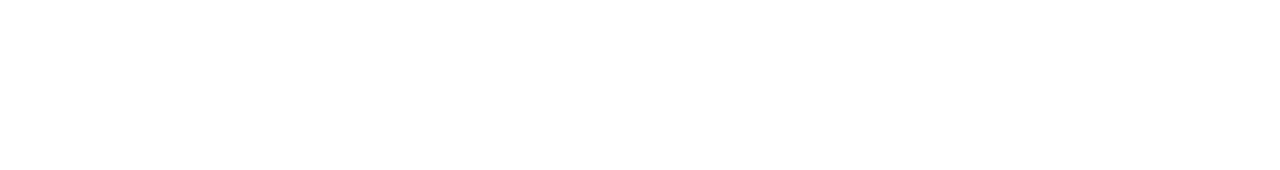
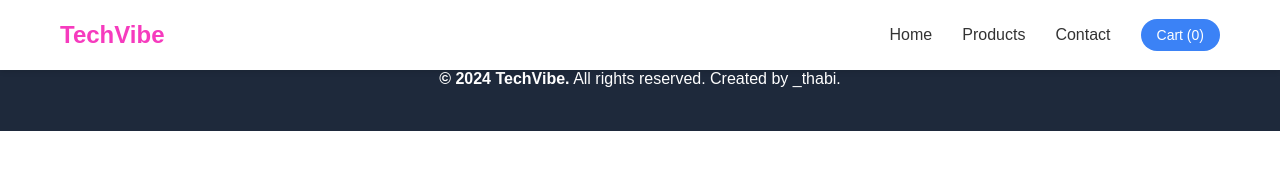
Before and after one commit to thabi5/Tech-Vib, a plain HTML site: page Products.html in a window 1280 px wide. Drawn offline with Linux system fonts and the light colour scheme.

Commit message:
Lesson 7 - Adding Products page

```diff
--- a/Products.html
+++ b/Products.html
@@ -9,5 +9,35 @@
 
 <body>
 
+    <nav class="navbar">
+		<div class="nav-container">
+			<h2 class="logo">TechVibe</h2>
+			<ul class="nav-menu">
+				<li><a href="index.html">Home</a></li>
+				<li><a href="Products.html">Products</a></li>
+				<li><a href="Contact.html">Contact</a></li>
+				<li><a href="Cart.html" class="cart-link">Cart (<span id="cart-count">0</span>)</a></li>
+			</ul>
+		</div>
+	</nav>
+
+    <main class="main-container">
+        <div class="container">
+            <button class="filter-btn active" data-category="all">All Products</button>
+            <button class="filter-btn" data-category="phones">All Phones</button>
+            <button class="filter-btn" data-category="laptops">Laptops</button>
+            <button class="filter-btn" data-category="accessories">Accessories</button>
+        </div>
+
+        <div class="products-grid" id="products-grid">
+            <!--JavaScript will fill this -->
+        </div>
+    </main>
+
+    <footer class="footer">
+		<p><strong>&copy; 2024 TechVibe.</strong> All rights reserved. Created by _thabi.</p>
+	</footer>
+
+	<script src="script.js">Script</script>
 </body>
 </html>
```
